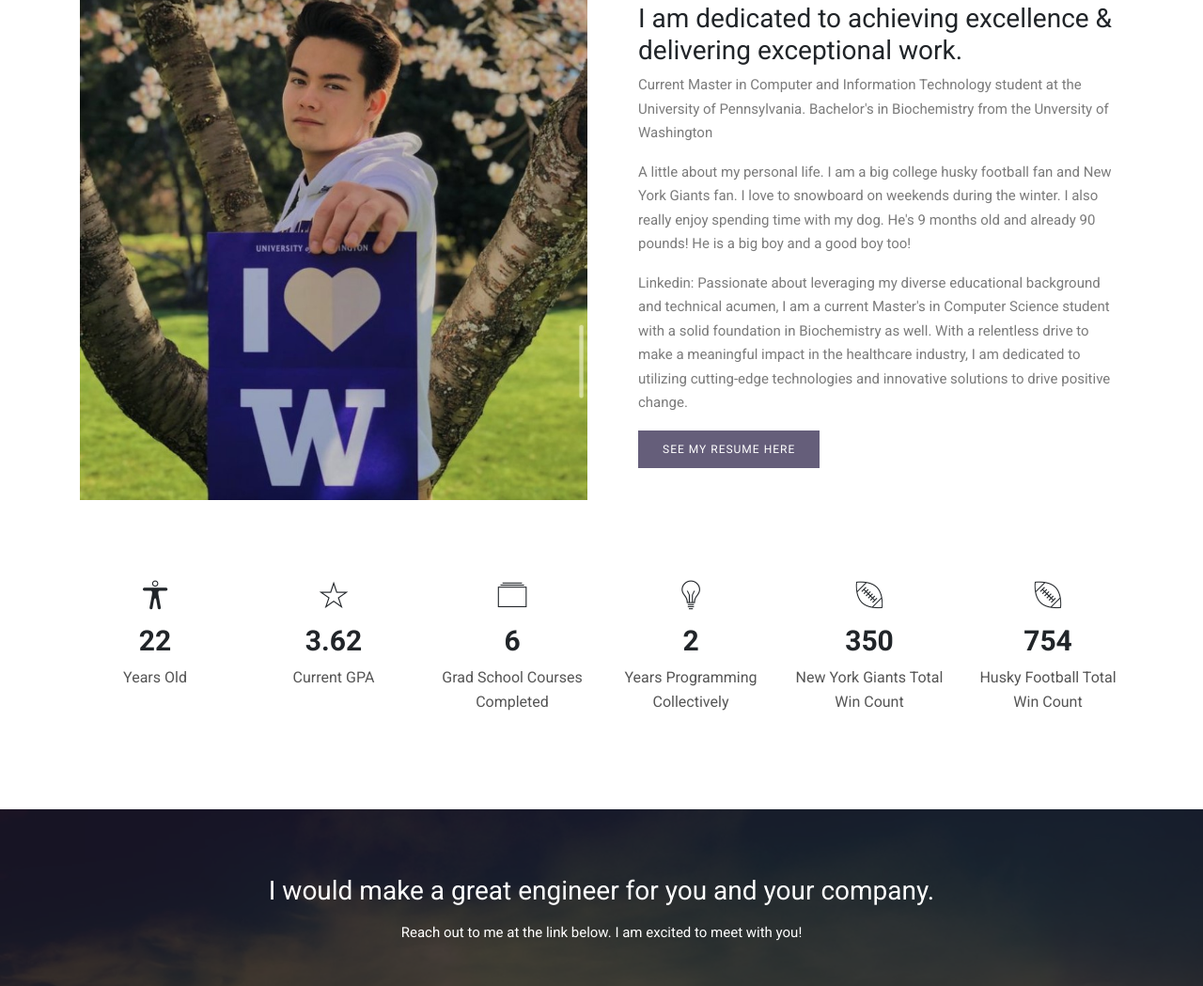
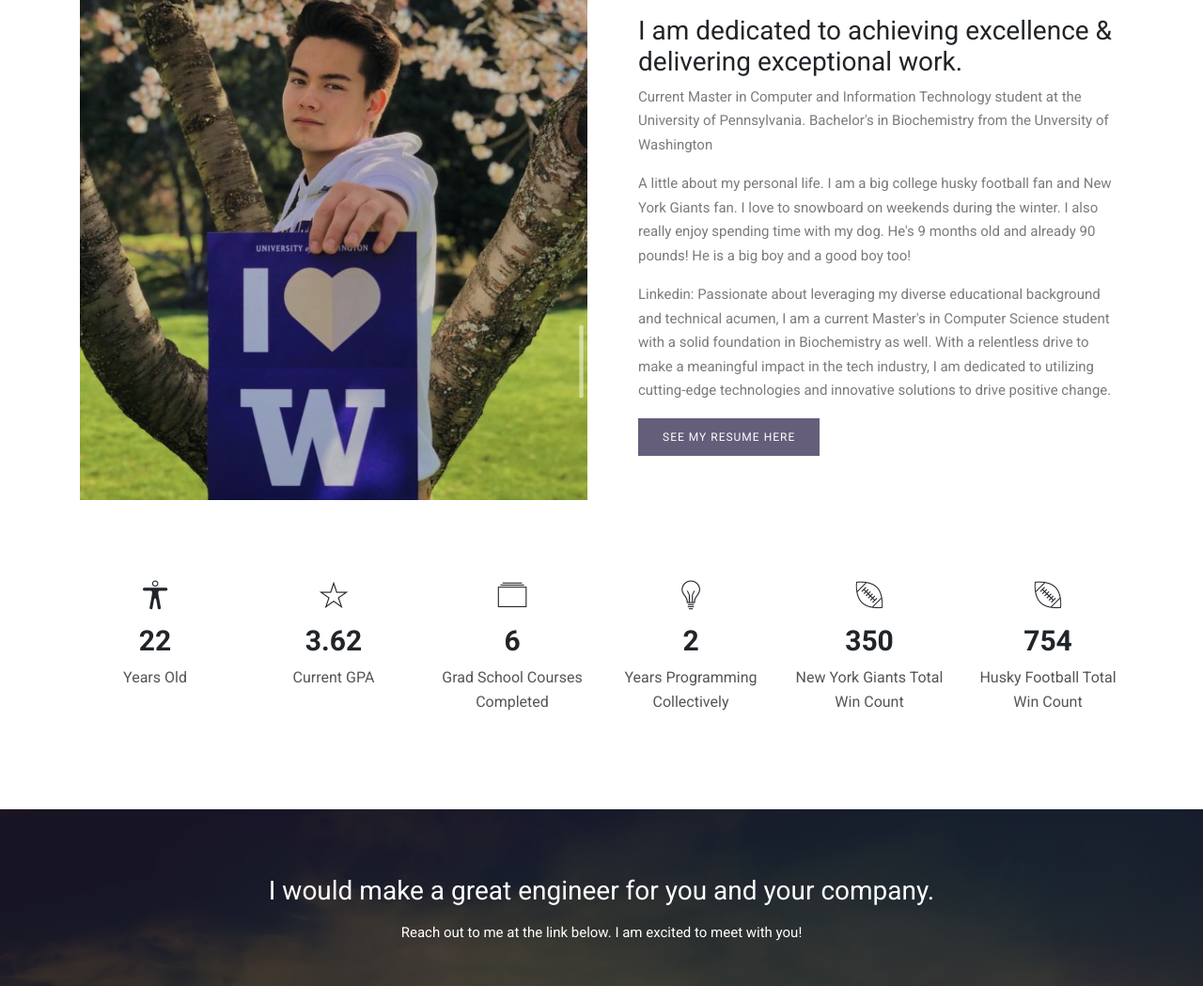
Before and after one commit to bazarb2000/portfolio_site, a plain HTML site: page about.html in a window 1280 px wide. Shown: the part 631-1680 px from the top of the page at 94% size. Drawn offline with nearby package versions, Linux system fonts and the light colour scheme; some packages are replaced by stand-ins of ours; files whose address does not match are found by name; a web font is replaced by a local one.

Commit message:
Update about.html

```diff
--- a/about.html
+++ b/about.html
@@ -102,7 +102,7 @@
 
 					<p>A little about my personal life. I am a big college husky football fan and New York Giants fan. I love to snowboard on weekends 					during the winter. I also really enjoy spending time with my dog.
 					He's 9 months old and already 90 pounds! He is a big boy and a good boy too!</p>
-					<p>Linkedin: Passionate about leveraging my diverse educational background and technical acumen, I am a current Master's in Computer 					Science student with a solid foundation in Biochemistry as well. With a relentless drive to make a meaningful impact in the healthcare 					industry, I am dedicated to utilizing cutting-edge technologies and innovative solutions to drive positive change.</p>
+					<p>Linkedin: Passionate about leveraging my diverse educational background and technical acumen, I am a current Master's in Computer 					Science student with a solid foundation in Biochemistry as well. With a relentless drive to make a meaningful impact in the tech 					industry, I am dedicated to utilizing cutting-edge technologies and innovative solutions to drive positive change.</p>
 
 <a href="resume.html" class="btn btn-small">See My Resume Here</a>
 				</div>
```
